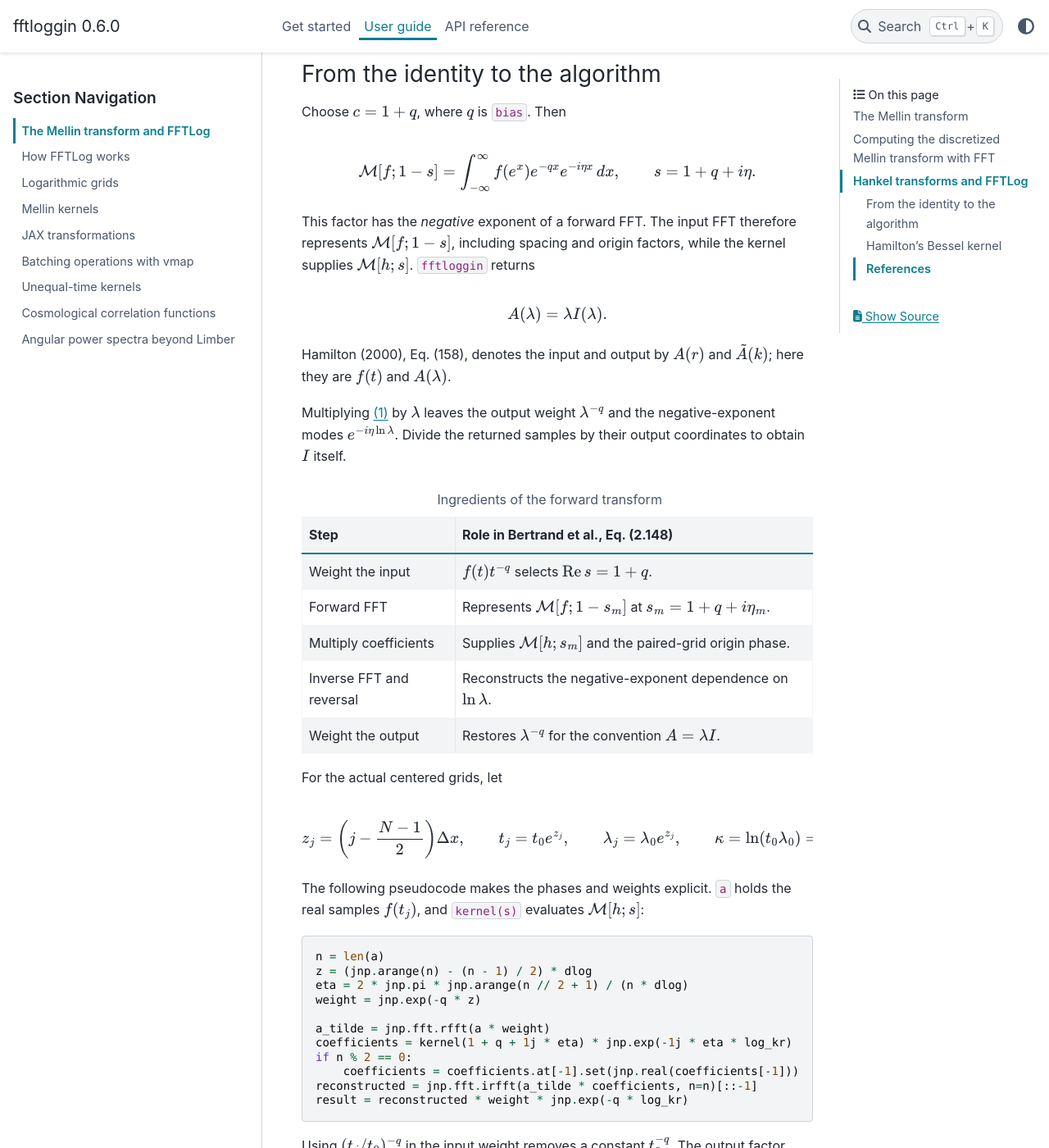
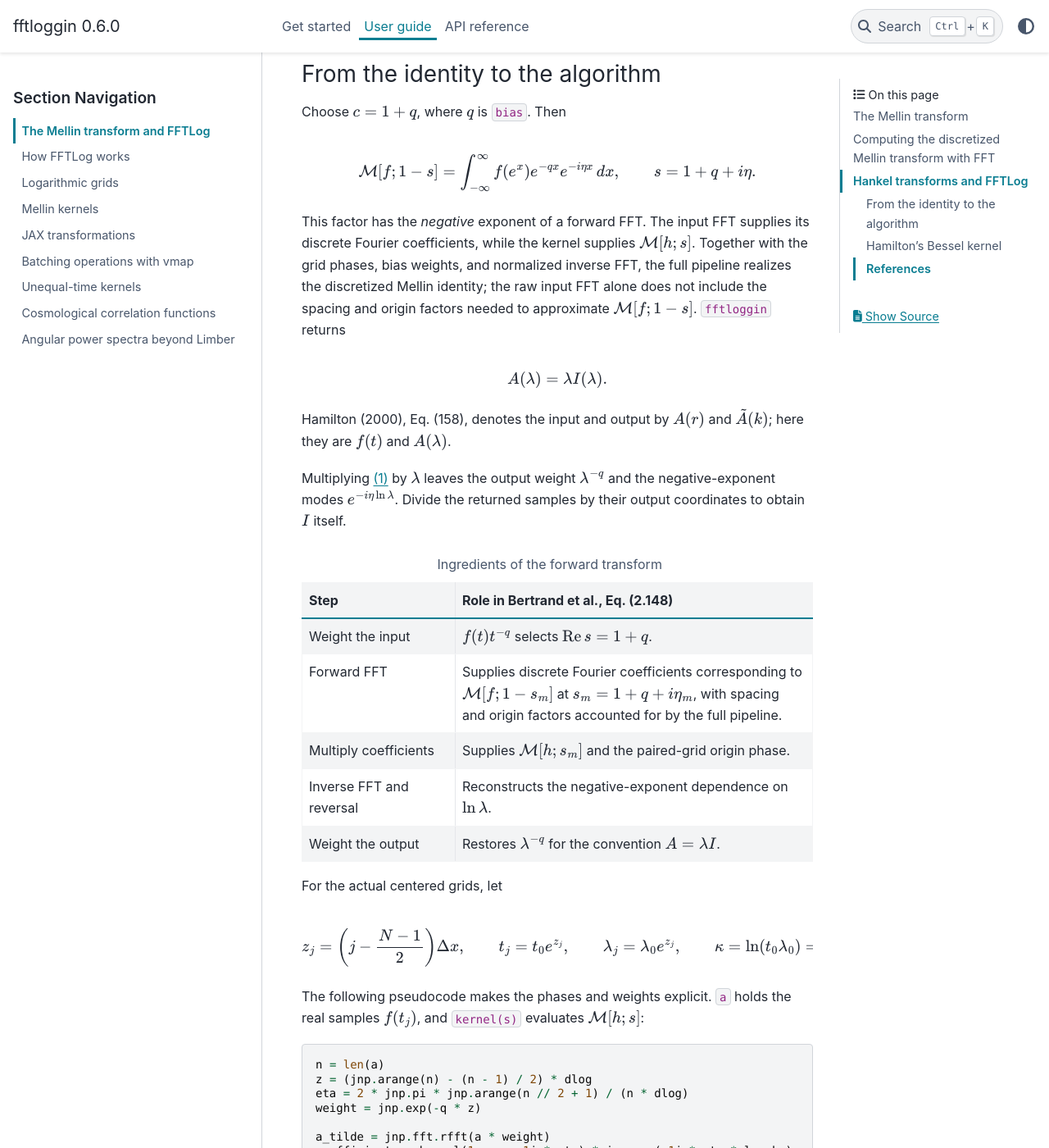
Before and after one commit to binado/fftloggin, a Sphinx documentation site: the page built from docs/user_guide/mellin.rst, in a window 1280 px wide and 1400 px high, scrolled down 4034 px. Shown: the whole window at 82% size. Built offline with Sphinx 7.4.7 and the PyData theme 0.15.4, drawn with Linux system fonts in a browser that asks for light colours.

Commit message:
docs: clarify raw FFT Mellin normalization

```diff
--- a/docs/user_guide/mellin.rst
+++ b/docs/user_guide/mellin.rst
@@ -207,8 +207,11 @@ Choose :math:`c=1+q`, where :math:`q` is ``bias``. Then
    \qquad s=1+q+i\eta.
 
 This factor has the *negative* exponent of a forward FFT. The input FFT
-therefore represents :math:`\mathcal M[f;1-s]`, including spacing and origin
-factors, while the kernel supplies :math:`\mathcal M[h;s]`.
+supplies its discrete Fourier coefficients, while the kernel supplies
+:math:`\mathcal M[h;s]`. Together with the grid phases, bias weights, and
+normalized inverse FFT, the full pipeline realizes the discretized Mellin
+identity; the raw input FFT alone does not include the spacing and origin
+factors needed to approximate :math:`\mathcal M[f;1-s]`.
 ``fftloggin`` returns
 
 .. math::
@@ -232,7 +235,9 @@ coordinates to obtain :math:`I` itself.
    * - Weight the input
      - :math:`f(t)t^{-q}` selects :math:`\operatorname{Re}s=1+q`.
    * - Forward FFT
-     - Represents :math:`\mathcal M[f;1-s_m]` at :math:`s_m=1+q+i\eta_m`.
+     - Supplies discrete Fourier coefficients corresponding to
+       :math:`\mathcal M[f;1-s_m]` at :math:`s_m=1+q+i\eta_m`, with spacing
+       and origin factors accounted for by the full pipeline.
    * - Multiply coefficients
      - Supplies :math:`\mathcal M[h;s_m]` and the paired-grid origin phase.
    * - Inverse FFT and reversal
```
